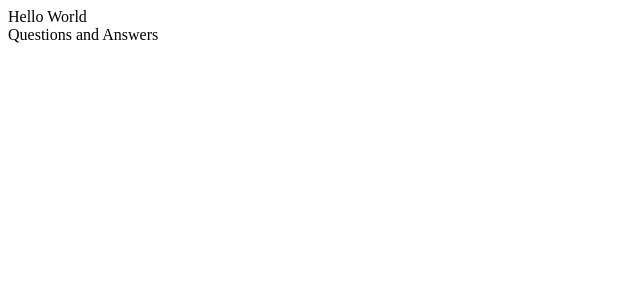
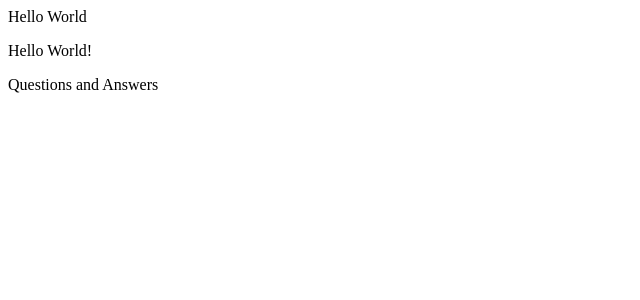
Before and after one commit to rfe1-fec2-coruscant/Project-Catwalk, a React app: page / in a window 1280 px wide. Shown: the top 300 px of the page, without its empty margins (0-640 px from the left). Built offline with nearby package versions, Linux system fonts and the light colour scheme; the HTML template or start-up script is replaced by a standard one.

Commit message:
Created Overview folder and added minor CSS

```diff
--- a/client/src/components/overview/Overview.jsx
+++ b/client/src/components/overview/Overview.jsx
@@ -8,7 +8,7 @@ class Overview extends React.Component {
 
   render() {
     return(
-      <div id="overview" style="height:100px; width:100vw; background-color:blue">
+      <div id="overview">
         <p>Hello World!</p>
       </div>
     );
--- a/client/src/index.jsx
+++ b/client/src/index.jsx
@@ -1,5 +1,6 @@
 import React from 'react';
-import Questions from './components/Questions.jsx'
+import Questions from './components/questions/Questions.jsx';
+import Overview from './components/overview/Overview.jsx';
 
 
 class App extends React.Component {
@@ -14,6 +15,7 @@ class App extends React.Component {
     return(
       <div>
         <div>Hello World</div>
+        <Overview />
         <Questions/>
       </div>
 
```
Also changed, not shown: client/src/components/questions/Questions.jsx (renamed from client/src/components/Questions.jsx), client/styles.css (deleted), 2 other files (tests, documents, lock files or other folders).
